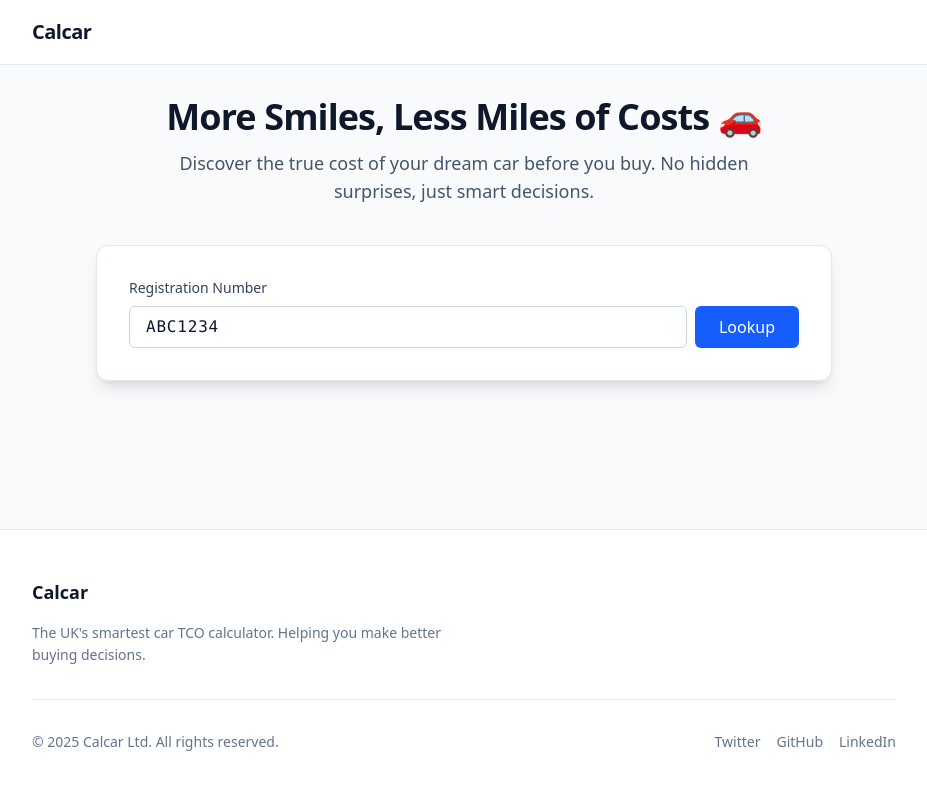
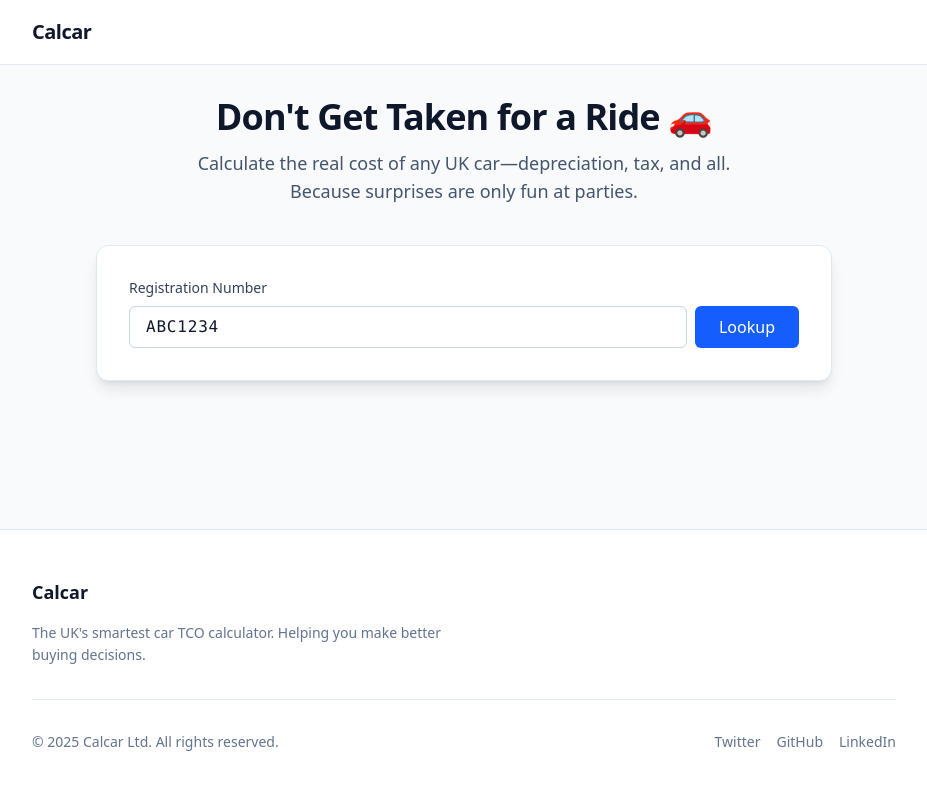
Before and after one commit to formby-git/Calcar, an Astro site: page / in a window 1280 px wide. Shown: the whole page, without its empty margins (176-1103 px from the left). Built offline with nearby package versions, Linux system fonts and the light colour scheme; Astro itself is replaced by a stand-in of ours.

Commit message:
feat: update homepage hero heading and subheading copy

```diff
--- a/src/pages/index.astro
+++ b/src/pages/index.astro
@@ -8,11 +8,11 @@ import TCOCalculator from "../components/TCOCalculator.astro";
 <Layout title="Calcar - Smart Car Ownership">
 	<div class="mb-10 text-center">
 		<h1 class="text-4xl font-extrabold text-slate-900 tracking-tight">
-			More Smiles, Less Miles of Costs 🚗
+			Don't Get Taken for a Ride 🚗
 		</h1>
 		<p class="text-lg text-slate-600 mt-3 max-w-xl mx-auto">
-			Discover the true cost of your dream car before you buy. No hidden
-			surprises, just smart decisions.
+			Calculate the real cost of any UK car—depreciation, tax, and all.
+			Because surprises are only fun at parties.
 		</p>
 	</div>
 
```
